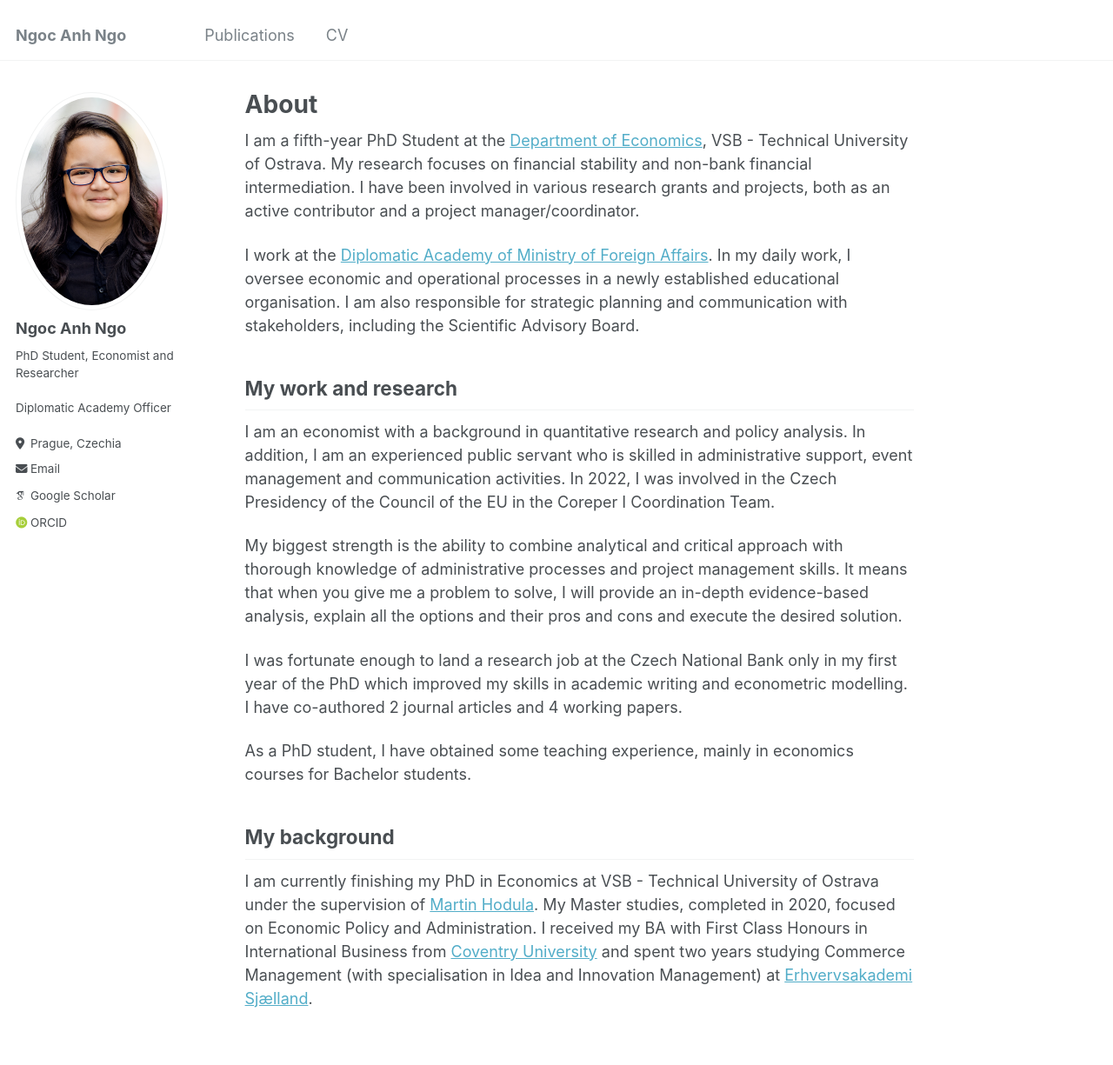
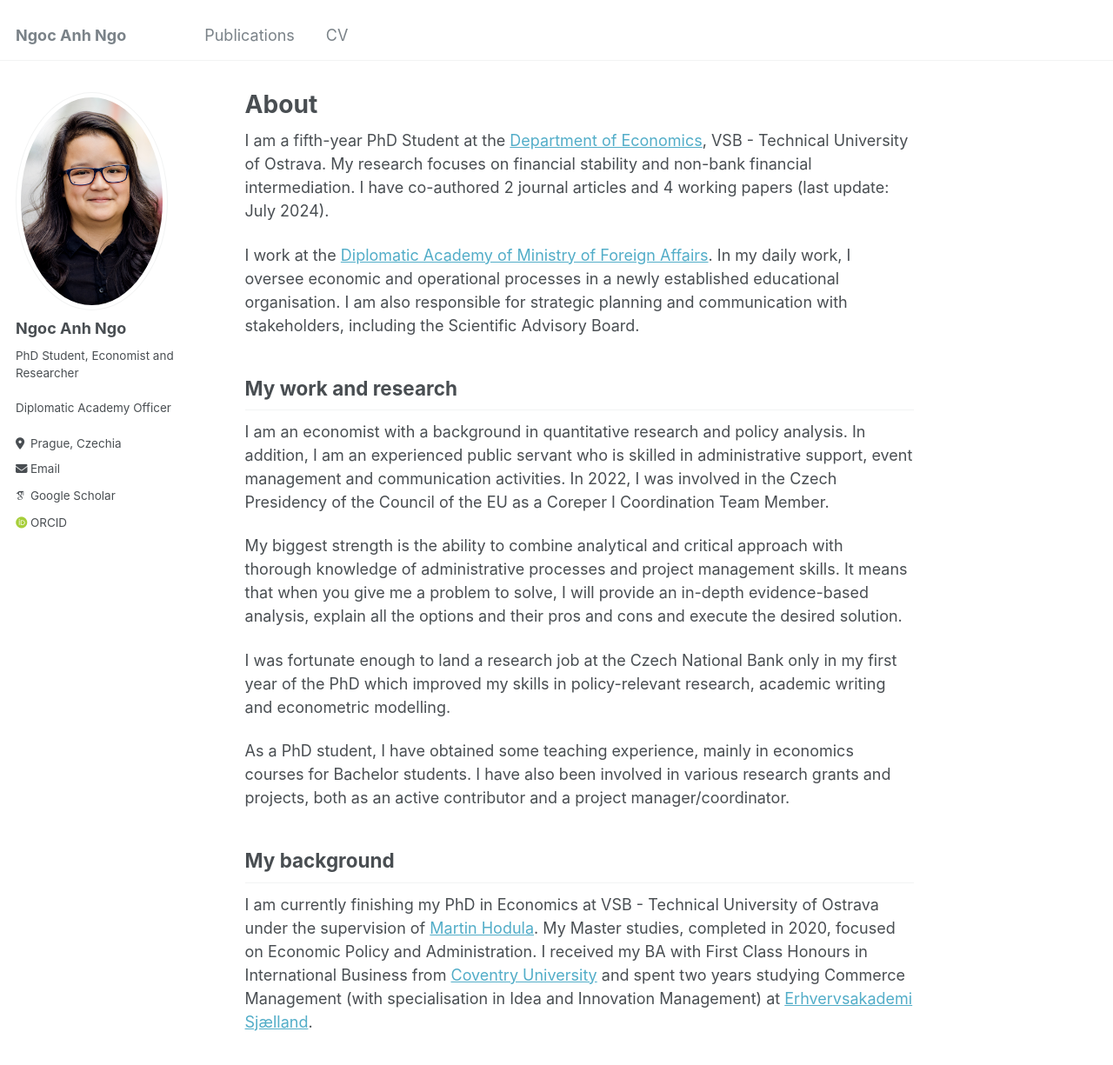
Before and after one commit to ngongocanh/ngongocanh.github.io, a Jekyll site: the page built from _pages/about.md, in a window 1280 px wide and 1400 px high. Shown: the top 1225 px of the window at 87% size. Built offline with Jekyll 4.4.1, drawn with Linux system fonts in a browser that asks for light colours; some web fonts are replaced.

Commit message:
Update about.md

```diff
--- a/_pages/about.md
+++ b/_pages/about.md
@@ -7,18 +7,18 @@ redirect_from:
   - /about.html
 ---
 
-I am a fifth-year PhD Student at the [Department of Economics](https://www.ekf.vsb.cz/katedra-ekonomie/en), VSB - Technical University of Ostrava. My research focuses on financial stability and non-bank financial intermediation. I have been involved in various research grants and projects, both as an active contributor and a project manager/coordinator.
+I am a fifth-year PhD Student at the [Department of Economics](https://www.ekf.vsb.cz/katedra-ekonomie/en), VSB - Technical University of Ostrava. My research focuses on financial stability and non-bank financial intermediation. I have co-authored 2 journal articles and 4 working papers (last update: July 2024).
 
 I work at the [Diplomatic Academy of Ministry of Foreign Affairs](https://www.damzv.cz). In my daily work, I oversee economic and operational processes in a newly established educational organisation. I am also responsible for strategic planning and communication with stakeholders, including the Scientific Advisory Board.
 
 ## My work and research
-I am an economist with a background in quantitative research and policy analysis. In addition, I am an experienced public servant who is skilled in administrative support, event management and communication activities. In 2022, I was involved in the Czech Presidency of the Council of the EU in the Coreper I Coordination Team.
+I am an economist with a background in quantitative research and policy analysis. In addition, I am an experienced public servant who is skilled in administrative support, event management and communication activities. In 2022, I was involved in the Czech Presidency of the Council of the EU as a Coreper I Coordination Team Member.
 
 My biggest strength is the ability to combine analytical and critical approach with thorough knowledge of administrative processes and project management skills. It means that when you give me a problem to solve, I will provide an in-depth evidence-based analysis, explain all the options and their pros and cons and execute the desired solution.
 
-I was fortunate enough to land a research job at the Czech National Bank only in my first year of the PhD which improved my skills in academic writing and econometric modelling. I have co-authored 2 journal articles and 4 working papers.
+I was fortunate enough to land a research job at the Czech National Bank only in my first year of the PhD which improved my skills in policy-relevant research, academic writing and econometric modelling.
 
-As a PhD student, I have obtained some teaching experience, mainly in economics courses for Bachelor students.
+As a PhD student, I have obtained some teaching experience, mainly in economics courses for Bachelor students. I have also been involved in various research grants and projects, both as an active contributor and a project manager/coordinator.
 
 ## My background
 I am currently finishing my PhD in Economics at VSB - Technical University of Ostrava under the supervision of [Martin Hodula](https://www.cnb.cz/en/economic-research/research-economists/Martin-Hodula/). My Master studies, completed in 2020, focused on Economic Policy and Administration. I received my BA with First Class Honours in International Business from [Coventry University](https://www.coventry.ac.uk) and spent two years studying Commerce Management (with specialisation in Idea and Innovation Management) at [Erhvervsakademi Sjælland](https://www.zealand.dk/).
```
